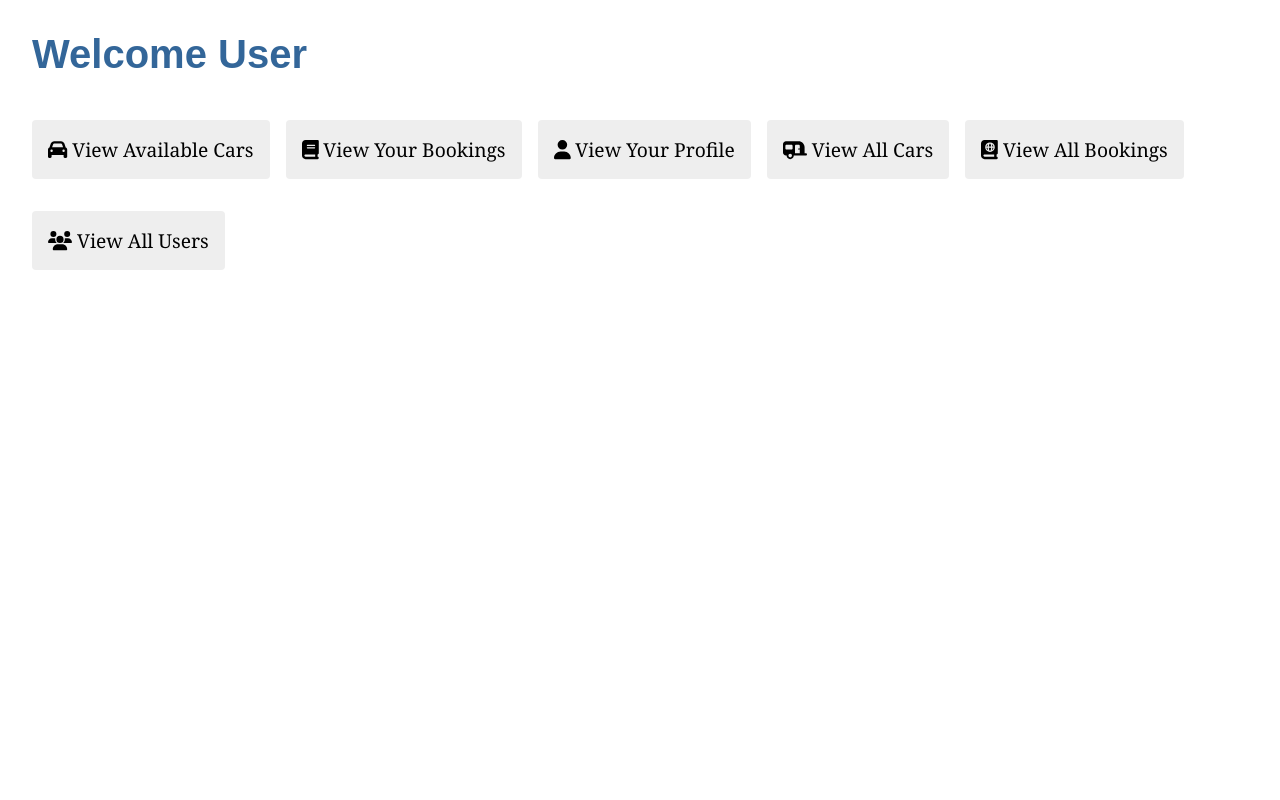
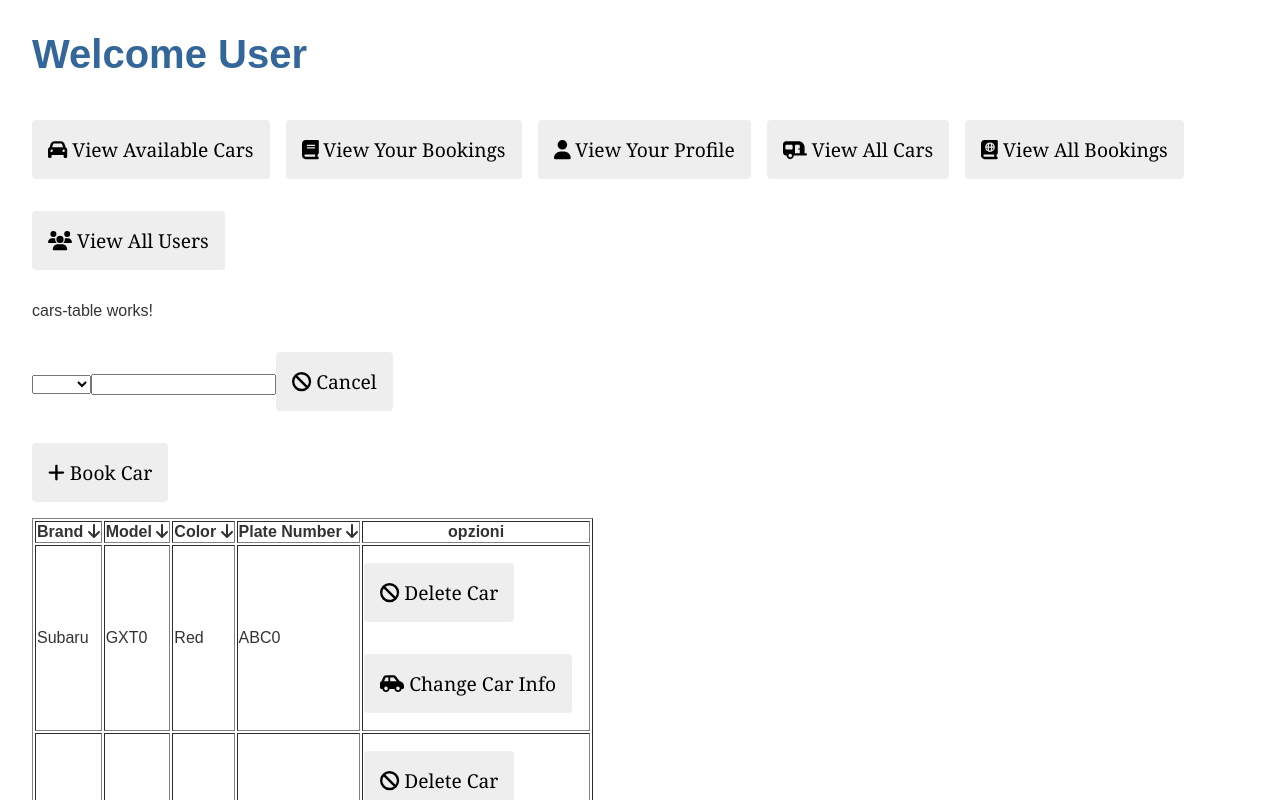
Before and after one commit to PennisiVinnykMykyta/AngularCarProject, an Angular app: page /allCars in a window 1280 px wide. Before the commit this address led to /. Shown: the top 800 px of the page. Built offline with nearby package versions, Linux system fonts and the light colour scheme.

Commit message:
feature: added general car table early user form prototype

```diff
--- a/src/app/app-routing.module.ts
+++ b/src/app/app-routing.module.ts
@@ -4,12 +4,16 @@ import {CarsTableComponent} from "./components/tables/cars-table/cars-table.comp
 import {BookingsTableComponent} from "./components/tables/bookings-table/bookings-table.component";
 import {UserTableComponent} from "./components/tables/user-table/user-table.component";
 import {Roles} from "./components/mock-files/templates/roles";
-import {AppComponent} from "./app.component";
+import {UserFormComponent} from "./components/forms/user-form/user-form.component";
 
 const routes: Routes = [
   {path: 'availableCars', component:CarsTableComponent, data:{roles: [Roles.User,Roles.Admin]}},
   {path: 'yourBookings', component:BookingsTableComponent,data:{roles: [Roles.User,Roles.Admin]}},
   {path: 'users', component:UserTableComponent, data:{roles: [Roles.User,Roles.Admin]}},
+  {path: 'allCars', component:CarsTableComponent},
+  {path: 'users/addForm', component:UserFormComponent},
+  {path: 'users/modifyForm', component:UserFormComponent}
+
 
 ];
 
--- a/src/app/components/forms/user-form/user-form.component.html
+++ b/src/app/components/forms/user-form/user-form.component.html
@@ -1 +1,3 @@
 <p>user-form works!</p>
+
+<app-custom-button [buttonConfig] = "{text:'Go Back', icon:faArrowAltCircleLeft}" (click)="clickAction('back')"></app-custom-button>
--- a/src/app/components/forms/user-form/user-form.component.ts
+++ b/src/app/components/forms/user-form/user-form.component.ts
@@ -1,10 +1,25 @@
-import { Component } from '@angular/core';
+import {Component, OnInit} from '@angular/core';
+import {Router} from "@angular/router";
+import {UserService} from "../../services/user.service";
+import {faArrowAltCircleLeft} from "@fortawesome/free-solid-svg-icons";
 
 @Component({
   selector: 'app-user-form',
   templateUrl: './user-form.component.html',
   styleUrls: ['./user-form.component.css']
 })
-export class UserFormComponent {
+export class UserFormComponent implements  OnInit{
 
+  protected readonly faArrowAltCircleLeft = faArrowAltCircleLeft;
+
+  constructor(private router: Router, private userService: UserService) {
+  }
+  ngOnInit() {
+  }
+
+  clickAction(action:string){
+    if(action === 'back'){
+      void this.router.navigateByUrl('/users');
+    }
+  }
 }
--- a/src/app/components/navigation-bar/navigation-bar.component.html
+++ b/src/app/components/navigation-bar/navigation-bar.component.html
@@ -2,4 +2,5 @@
 
   <app-custom-button [buttonConfig] = "button" (click) = "clickAction(button.path!)"></app-custom-button>
 
+
 </span>
--- a/src/app/components/services/bookings.service.ts
+++ b/src/app/components/services/bookings.service.ts
@@ -12,4 +12,21 @@ export class BookingsService {
   getAllBookings() : BookingTemplate[]{
     return Bookings;
   }
+
+  getUserBookings(userId: number) : void{
+    console.log("retrived users bookings" + userId)
+    //return booking where userid is equal to userId
+  }
+
+  deleteBooking(id:number): void{
+
+  }
+
+  addBooking(): void {
+    //return blank form
+  }
+
+  modifyBooking(id: number): void{
+    //return form filled with info to modify
+  }
 }
--- a/src/app/components/services/cars.service.ts
+++ b/src/app/components/services/cars.service.ts
@@ -1,5 +1,6 @@
 import { Injectable } from '@angular/core';
 import {CarTemplate} from "../mock-files/templates/car-template";
+import {Observable, of} from "rxjs";
 import {Cars} from "../mock-files/mock-cars";
 
 @Injectable({
@@ -9,7 +10,24 @@ export class CarsService {
 
   constructor() { }
 
-  getAllCars():CarTemplate[]{
-    return Cars;
+  getAllCars(): Observable<CarTemplate[]>{
+    const cars : Observable<CarTemplate[]> = of(Cars);
+    return cars;
+  }
+
+  getAvailableCars(): void{
+    //get cars with available = true
+  }
+
+  deleteCar(id:number): void{
+
+  }
+
+  addCar(): void {
+    //return blank form
+  }
+
+  modifyCar(id:number): void{
+    //return form filled with info to modify
   }
 }
--- a/src/app/components/services/user.service.ts
+++ b/src/app/components/services/user.service.ts
@@ -16,6 +16,15 @@ export class UserService {
   }
 
   deleteUser(id:number): void{
-    console.log("User deleted: " + id);
+    console.log("user deleted");
   }
+
+  addUser(): void {
+    console.log("user add form");
+  }
+
+  modifyUser(id: number): void{
+    console.log("user modify form: " + id);
+  }
+
 }
--- a/src/app/components/tables/cars-table/cars-table.component.html
+++ b/src/app/components/tables/cars-table/cars-table.component.html
@@ -1 +1,3 @@
 <p>cars-table works!</p>
+
+<app-custom-table [tableConfig]="tableConfig" [data]="cars" (getTableData)="clickAction($event)"></app-custom-table>
--- a/src/app/components/tables/cars-table/cars-table.component.ts
+++ b/src/app/components/tables/cars-table/cars-table.component.ts
@@ -1,5 +1,14 @@
 import {Component, OnInit} from '@angular/core';
 import {CarsService} from "../../services/cars.service";
+import {
+  faCancel,
+  faCarSide, faPlus,
+} from "@fortawesome/free-solid-svg-icons";
+import {Router} from "@angular/router";
+import {MyTableActionEnum} from "../../templates/custom-table/table-details/my-actions";
+import {CustomTableConfig} from "../../templates/custom-table/custom-table.config";
+import {CarTemplate} from "../../mock-files/templates/car-template";
+import {MyActionEvent} from "../../templates/custom-table/table-details/my-action-event";
 
 @Component({
   selector: 'app-cars-table',
@@ -8,13 +17,75 @@ import {CarsService} from "../../services/cars.service";
 })
 export class CarsTableComponent implements OnInit{
 
-  constructor(private carService:CarsService) {
+  tableConfig!: CustomTableConfig;
+  cars: CarTemplate[] = [];
+  carActions!: MyActionEvent[];
+  constructor(private carService:CarsService, private router: Router) {
   }
   ngOnInit() {
+    this.setCars();
+    this.carActions = [
+      {
+        action: MyTableActionEnum.NEW_ROW,
+        rowAction:false,
+        text:"Book Car",
+        icon: faPlus
+      },
+      {
+        action: MyTableActionEnum.DELETE,
+        rowAction:true,
+        text:"Delete Car",
+        icon: faCancel
+      },
+      {
+        action: MyTableActionEnum.EDIT,
+        rowAction: true,
+        text: "Change Car Info",
+        icon: faCarSide
+      }
+    ]
+
+
+    this.tableConfig = {
+      headers: [
+        {key: "brand", label: "Brand"},
+        {key: "model", label:"Model"},
+        {key: "color", label:"Color"},
+        {key: "plateNumber", label:"Plate Number"}
+      ],
+      order: {
+        orderType: "desc",
+        defaultColumn: "desc"
+      },
+      pagination:{
+        itemPerPage: 5,
+        itemPerPageOptions:[
+          5,
+          10
+        ]
+      },
+      actions: this.carActions
+    }
   }
 
-  getAllCars(){
-    return this.carService.getAllCars();
+  setCars(){
+    return this.carService.getAllCars().subscribe(cars => this.cars = cars);
   }
 
+  clickAction($event: { obj: any; action: any }) {
+    switch ($event.action.text) {
+      case "Add Car":
+        console.log("clicked:" + $event.action.text)
+        void this.router.navigateByUrl('cars/addForm');
+        break;
+      case "Delete Car":
+        console.log("clicked:" + $event.action.text)
+        this.carService.deleteCar($event.obj.id);
+        break;
+      case "Change Car Info":
+        console.log("clicked:" + $event.action.text)
+        void this.router.navigateByUrl('cars/modifyForm');
+        break;
+    }
+  }
 }
--- a/src/app/components/tables/user-table/user-table.component.html
+++ b/src/app/components/tables/user-table/user-table.component.html
@@ -1,3 +1,3 @@
 <h2>Complete User List</h2>
 
-<app-custom-table [tableConfig]="tableConfig" [data]="users"></app-custom-table>
+<app-custom-table [tableConfig]="tableConfig" [data]="users" (getTableData)="clickAction($event)"></app-custom-table>
--- a/src/app/components/tables/user-table/user-table.component.ts
+++ b/src/app/components/tables/user-table/user-table.component.ts
@@ -6,6 +6,7 @@ import {MyActionEvent} from "../../templates/custom-table/table-details/my-actio
 import {Router} from "@angular/router";
 import {MyTableActionEnum} from "../../templates/custom-table/table-details/my-actions";
 import {faBook, faCancel, faUserGear, faUserPlus} from "@fortawesome/free-solid-svg-icons";
+import {BookingsService} from "../../services/bookings.service";
 
 @Component({
   selector: 'app-user-table',
@@ -22,7 +23,7 @@ export class UserTableComponent implements  OnInit{
   userActions!: MyActionEvent[];
 
 
-  constructor(private userService:UserService, private router: Router) {
+  constructor(private userService:UserService, private bookService:BookingsService, private router: Router) {
   }
   ngOnInit() {
     this.setUsers();
@@ -80,5 +81,24 @@ export class UserTableComponent implements  OnInit{
     return this.userService.getAllUsers().subscribe(users => this.users = users);
   }
 
-
+  clickAction($event: { obj: any; action: any }) {
+    switch ($event.action.text) {
+      case "Add User":
+        console.log("clicked:" + $event.action.text)
+        void this.router.navigateByUrl('users/addForm');
+        break;
+      case "Delete User":
+        console.log("clicked:" + $event.action.text)
+        this.userService.deleteUser($event.obj.id);
+        break;
+      case "Change User Info":
+        console.log("clicked:" + $event.action.text)
+        void this.router.navigateByUrl('users/modifyForm');
+        break;
+      case "View User Bookings":
+        console.log("clicked:" + $event.action.text)
+        this.bookService.getUserBookings($event.obj.id);
+        break;
+    }
+  }
 }
--- a/src/app/components/templates/custom-table/custom-table.component.ts
+++ b/src/app/components/templates/custom-table/custom-table.component.ts
@@ -115,8 +115,9 @@ export class CustomTableComponent implements OnInit {
     //console.log("Requested action: ", action, obj);
     if(object === ''){
       void this.router.navigateByUrl("");
+    }else{
+      this.getTableData.emit({obj:object,action:action});
     }
-    this.getTableData.emit({obj:object,action:action});
   }
 
   protected readonly faArrowAltCircleLeft = faArrowAltCircleLeft;
```
